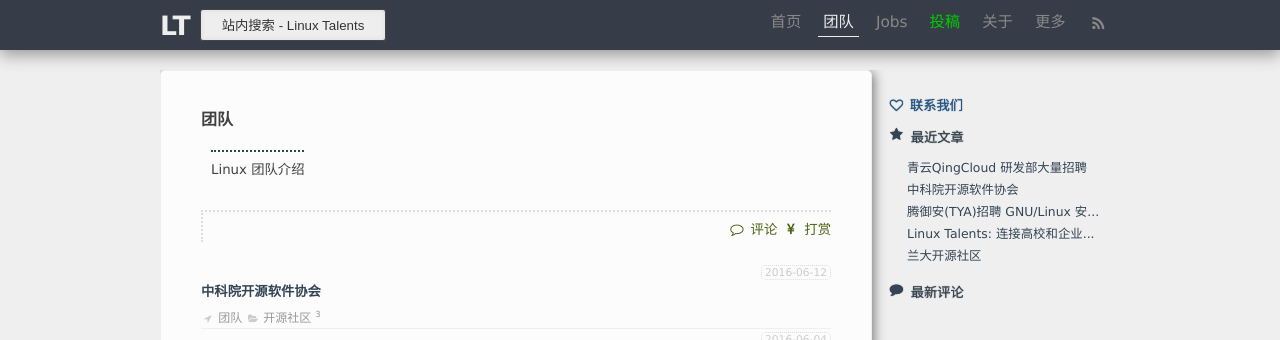
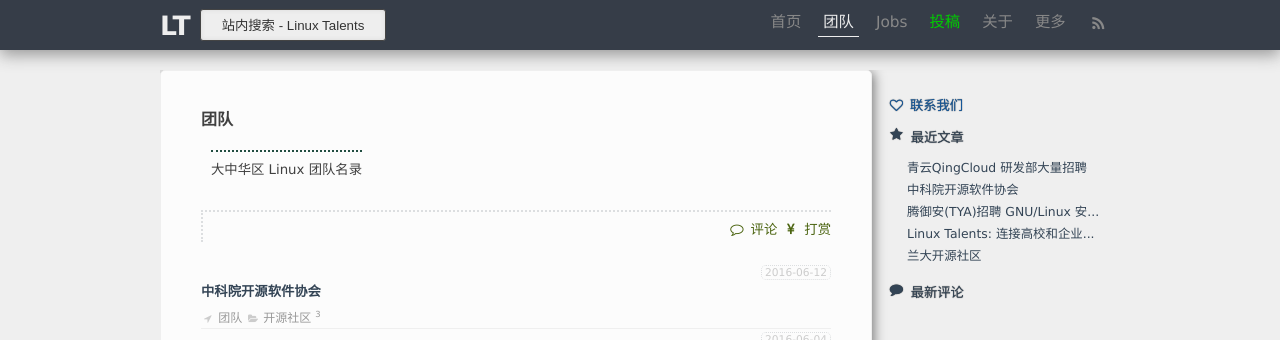
Before and after one commit to lzufalcon/linux-talents.github.io, a Jekyll site: the page built from pages/team.md, in a window 1280 px wide. Shown: the top 340 px of the page. Built offline with Jekyll 4.4.1, drawn with Linux system fonts in a browser that asks for light colours; comment, search, counter and statistics services are not loaded.

Commit message:
page: Update the team group desc
Signed-off-by: Wu Zhangjin <wuzhangjin@gmail.com>

```diff
--- a/pages/team.md
+++ b/pages/team.md
@@ -3,7 +3,7 @@ layout: page
 group: navigation
 toc: false
 title: 团队
-tagline: Linux 团队介绍
+tagline: 大中华区 Linux 团队名录
 permalink: /team/
 keywords: Linux, Team, 团队
 description: 来自高校或者企业的 Linux 团队。
```
